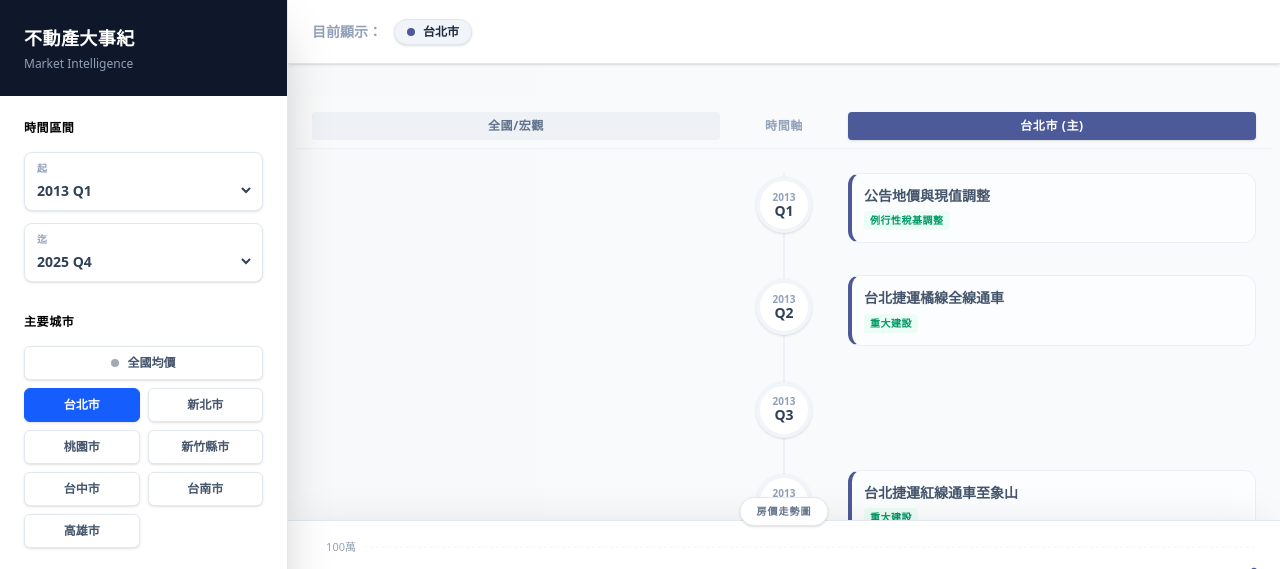
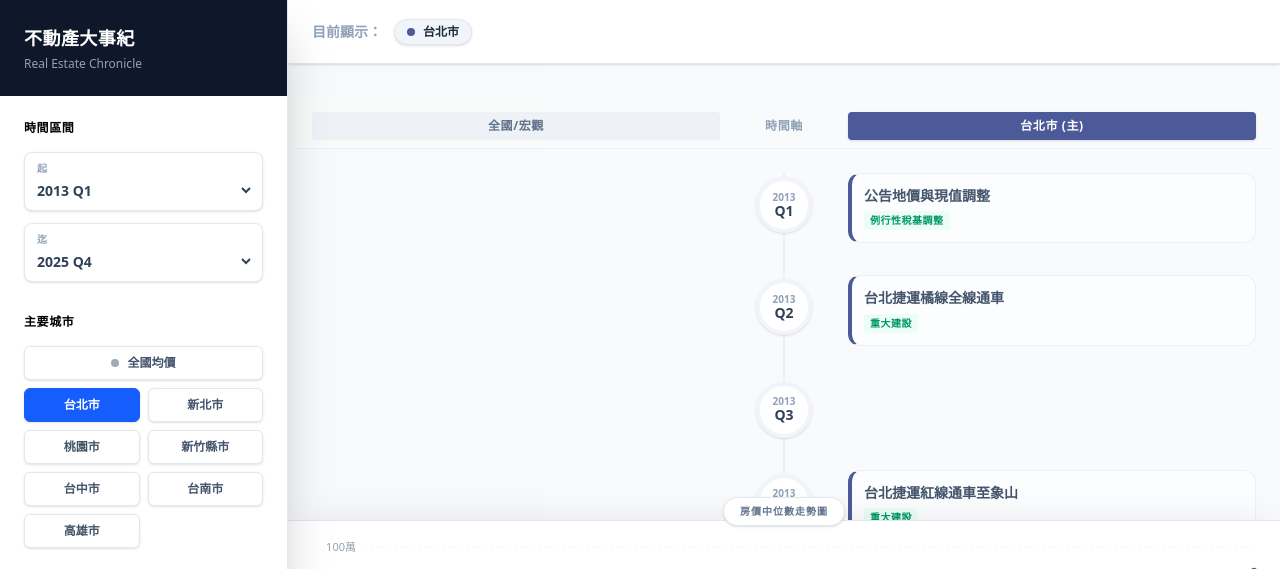
Before and after one commit to NCCU-rer/Real-Estate-Chronicle, a Next.js app: page / in a window 1280 px wide. Shown: the top 569 px of the page. Built offline with nearby package versions, Linux system fonts and the light colour scheme.

Commit message:
上面欄比較時的顏色顯示

```diff
--- a/src/app/page.tsx
+++ b/src/app/page.tsx
@@ -87,7 +87,7 @@ export default function Home() {
         <div className="p-6 bg-slate-900 text-white flex justify-between items-center shrink-0">
           <div>
             <h1 className="font-bold text-lg tracking-wide">不動產大事紀</h1>
-            <p className="text-xs text-slate-400 mt-1">Market Intelligence</p>
+            <p className="text-xs text-slate-400 mt-1">Real Estate Chronicle</p>
           </div>
           <button onClick={() => setIsSettingsOpen(false)} className="md:hidden text-white">✕</button>
         </div>
@@ -216,8 +216,9 @@ export default function Home() {
                       {getDisplayName(mainCity)}
                    </span>
                    {compareCities.map(id => (
-                      <span key={id} className="px-3 py-1 rounded-full text-xs font-bold bg-white text-slate-600 border border-slate-200 shadow-sm flex items-center gap-1">
-                         <span className="text-[10px] text-slate-300 mr-1">VS</span>
+                      <span key={id} className="px-3 py-1 rounded-full text-xs font-bold bg-white text-slate-600 border border-slate-200 shadow-sm flex items-center gap-2">
+                         <span className="text-[10px] text-slate-300 font-extrabold italic">VS</span>
+                         <span className="w-2 h-2 rounded-full" style={{ backgroundColor: getDisplayColor(id) }}></span>
                          {getCityName(id)}
                       </span>
                    ))}
@@ -242,7 +243,7 @@ export default function Home() {
 
         <div className="absolute bottom-0 left-0 right-0 h-70 bg-white border-t border-slate-200 shadow-[0_-10px_40px_-15px_rgba(0,0,0,0.1)] z-40">
            <div className="absolute -top-6 left-1/2 -translate-x-1/2 bg-white border border-slate-200 rounded-full px-4 py-1.5 shadow-sm text-[10px] font-bold text-slate-500 uppercase tracking-widest cursor-default flex items-center gap-2">
-              <span>房價走勢圖</span>
+              <span>房價中位數走勢圖</span>
            </div>
            <div className="h-full w-full p-4 pb-6">
               <PriceChart
```
